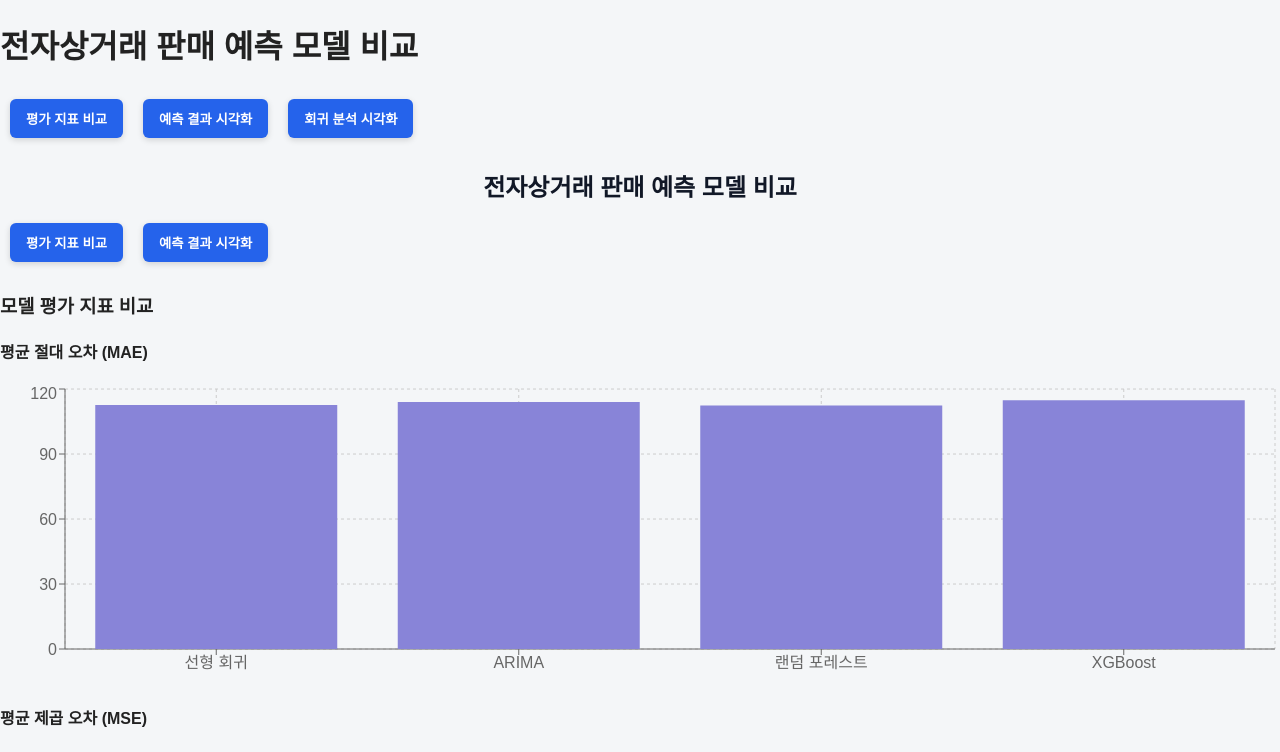
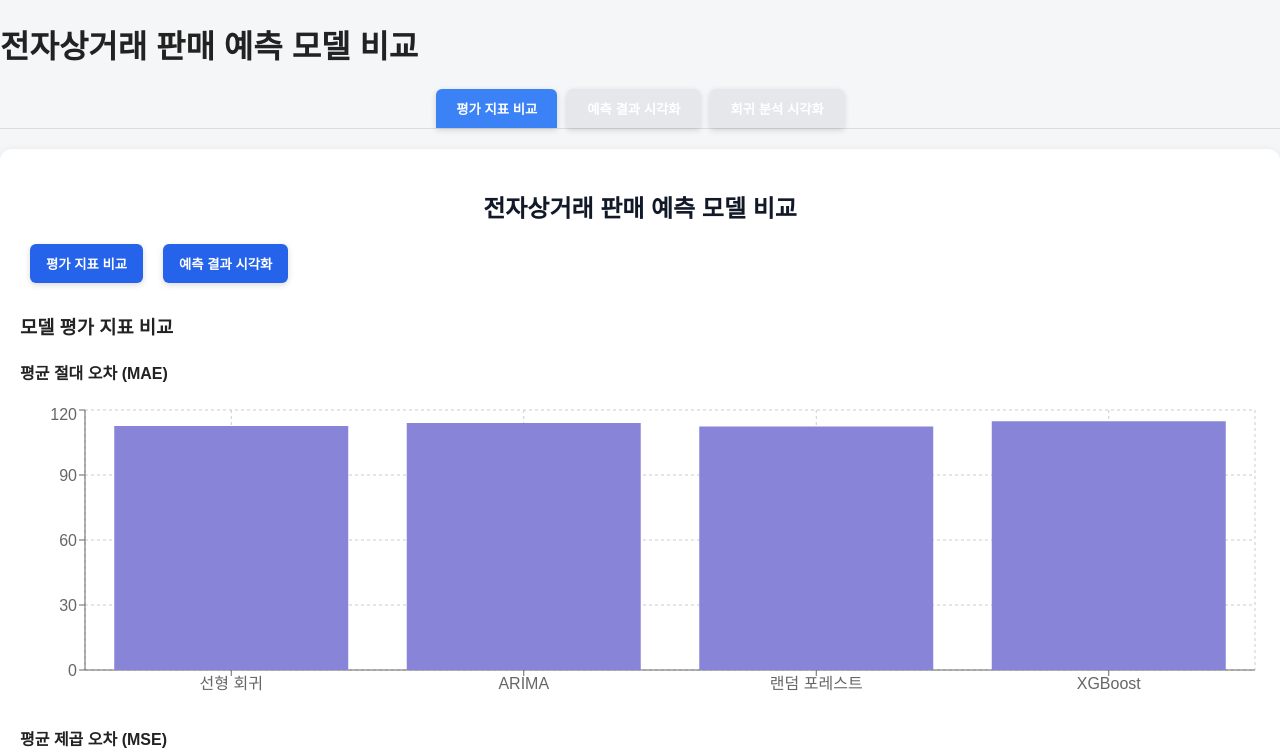
Before and after one commit to JoeyAJ/forecast-dashboard, a React (Create React App) app: page / in a window 1280 px wide. Shown: the top 752 px of the page. Built offline with nearby package versions, Linux system fonts and the light colour scheme; the HTML template or start-up script is replaced by a standard one.

Commit message:
Update index.css

```diff
--- a/src/index.css
+++ b/src/index.css
@@ -87,3 +87,39 @@ th {
   background-color: #E5E7EB; /* 淺灰 */
   color: #111827;
 }
+/* 导航标签样式 */
+.tabs {
+  display: flex;
+  justify-content: center;
+  margin-bottom: 20px;
+  border-bottom: 1px solid #ddd;
+}
+
+.tab-button {
+  padding: 10px 20px;
+  margin: 0 5px;
+  border: none;
+  background-color: #E5E7EB; /* 使用您现有的淡灰色 */
+  border-radius: 6px 6px 0 0;
+  cursor: pointer;
+  font-weight: bold;
+  transition: all 0.3s ease;
+}
+
+.tab-button:hover {
+  background-color: #1d4ed8; /* 使用接近您现有蓝色的颜色 */
+  color: white;
+}
+
+.tab-button.active {
+  background-color: #3B82F6; /* 使用您现有的蓝色 */
+  color: white;
+}
+
+/* 内容区域样式 */
+.content {
+  padding: 20px;
+  background-color: #ffffff;
+  border-radius: 12px;
+  box-shadow: 0 0 8px rgba(0,0,0,0.05);
+}
```
